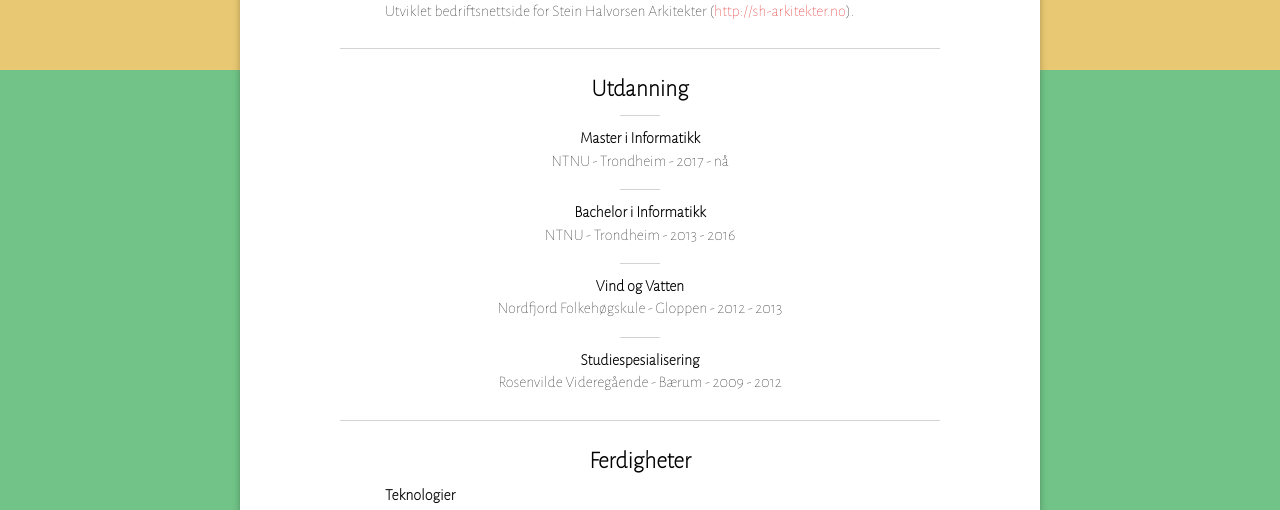
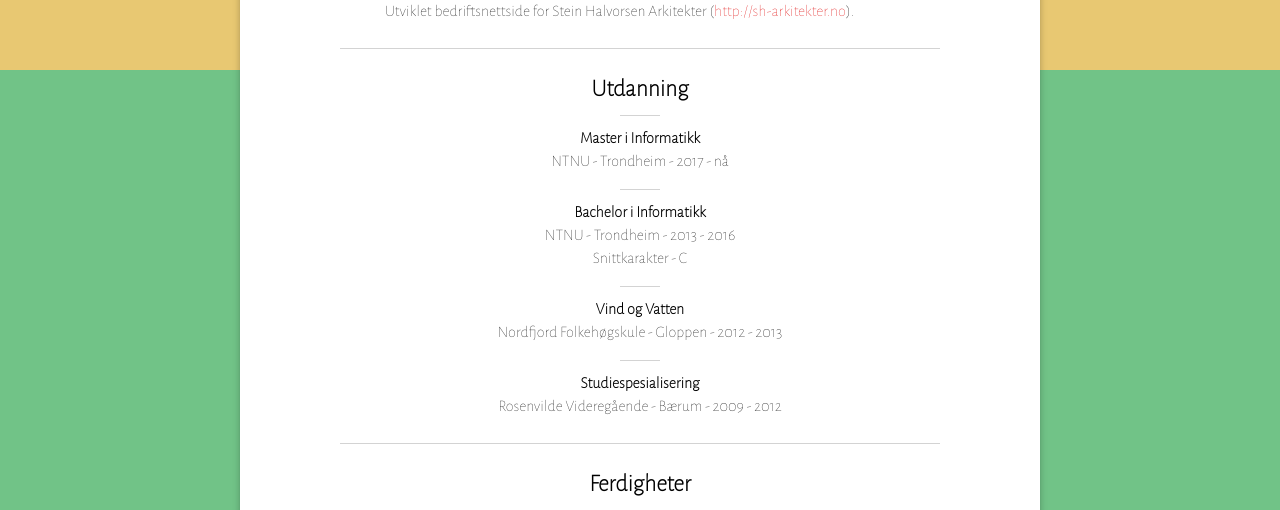
Before and after one commit to kasperrt/cv-template, a PHP site: page / in a window 1280 px wide. Shown: the part 1530-2040 px from the top of the page. Run offline with PHP 8.4, Linux system fonts and the light colour scheme.

Commit message:
forgot to add grade-option for education

```diff
--- a/index.php
+++ b/index.php
@@ -60,6 +60,9 @@
             <div class="<?php echo $education["slug"]; ?>">
               <p class="mini_header"><?php echo $education["title"]; ?></p>
               <p class="mini_header_date"><?php echo $education["when_where"]; ?></p>
+              <?php if($education["grade"] != null): ?>
+                <p class="mini_header_grade"><?php echo $education["grade"]; ?></p>
+              <?php endif; ?>
             </div>
           <?php endforeach; ?>
         </div>
```
